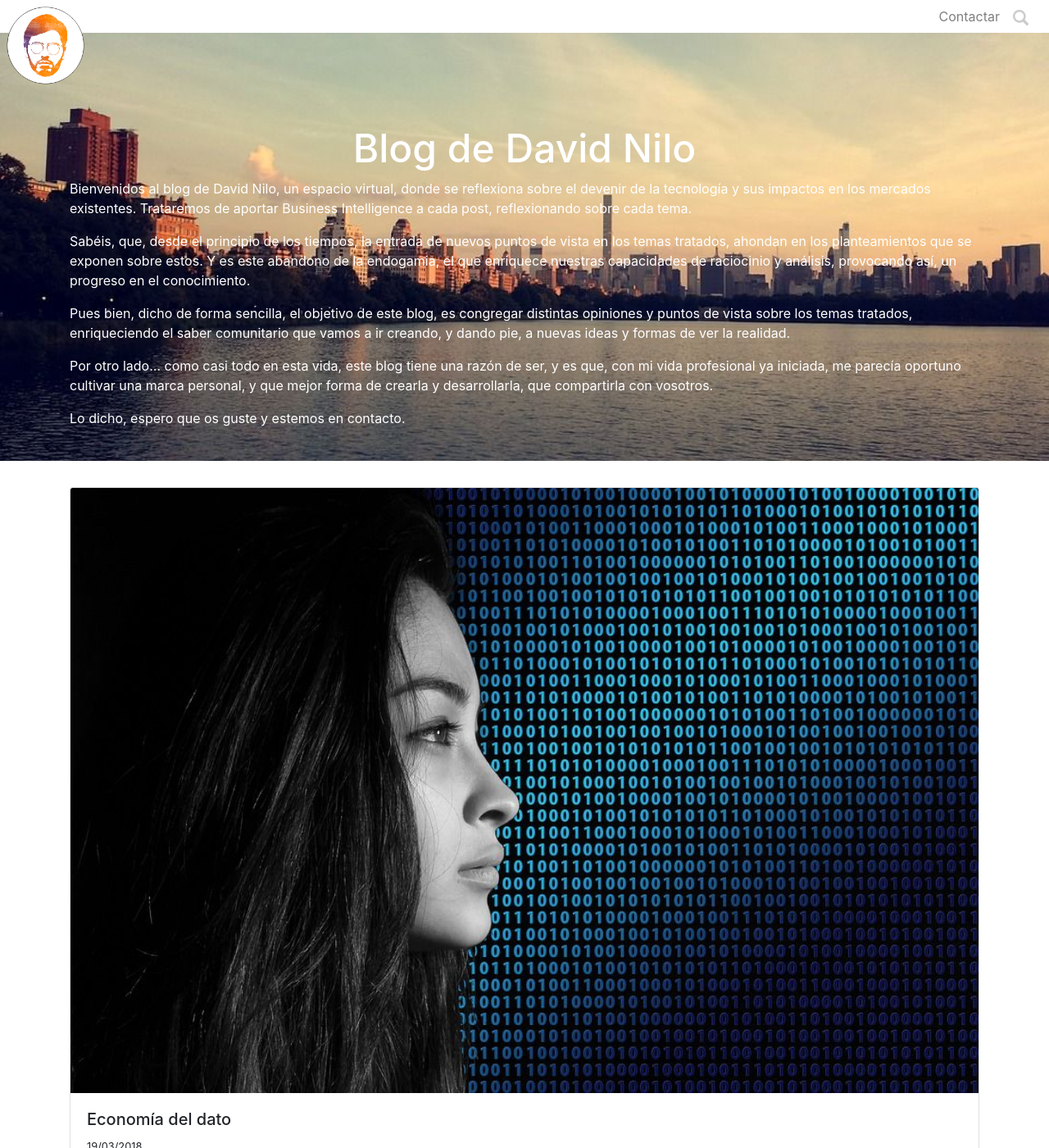
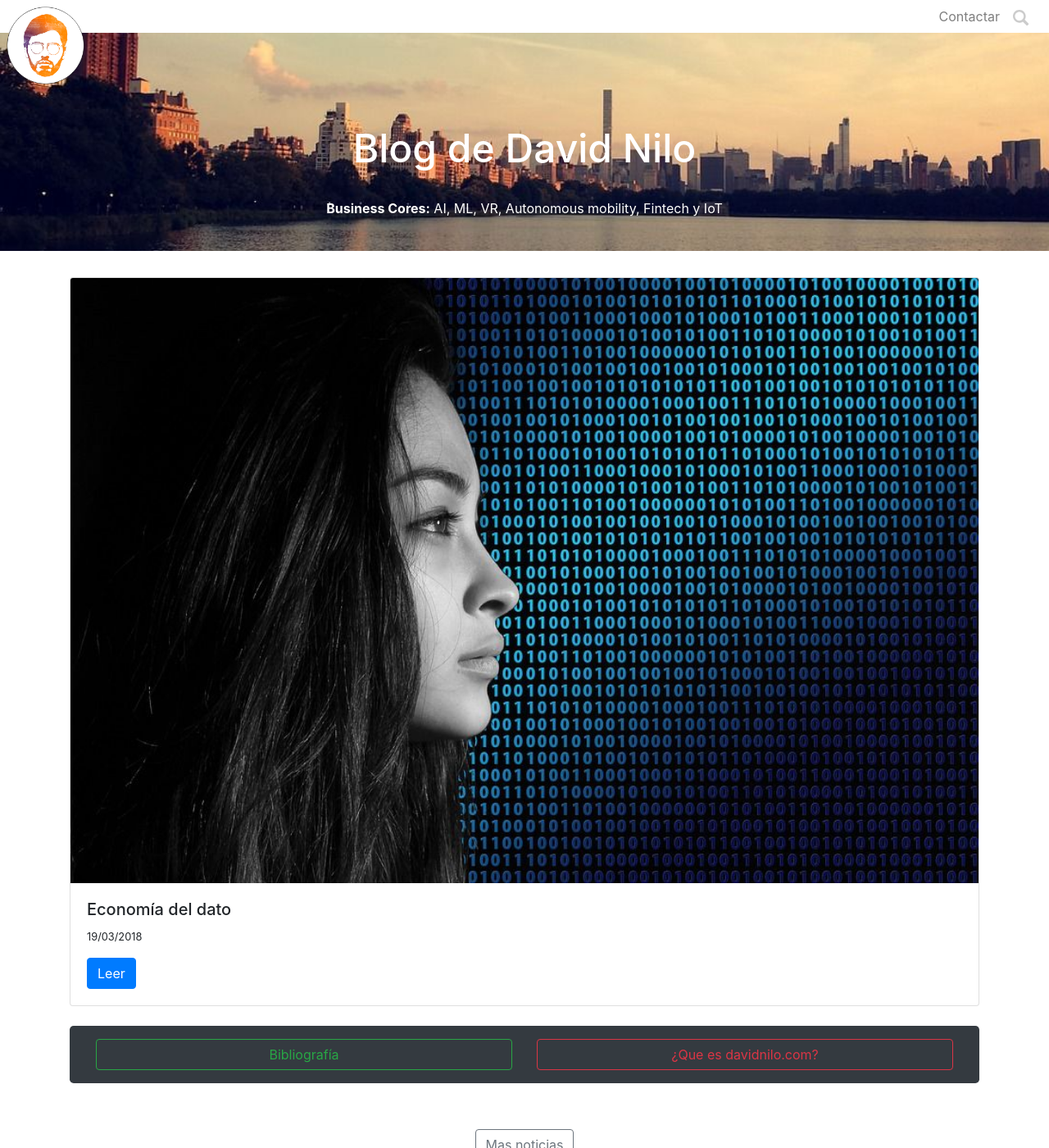
Before and after one commit to davidnilo94/davidnilo94.github.io, a Jekyll site: the page built from index.html, in a window 1280 px wide and 1400 px high. Shown: the whole window at 82% size. Built offline with Jekyll 4.4.1, drawn with Linux system fonts in a browser that asks for light colours; nearby versions of some CDN libraries.

Commit message:
redes sociales

```diff
--- a/_includes/js.html
+++ b/_includes/js.html
@@ -1,5 +1,5 @@
 <!-- Go to www.addthis.com/dashboard to customize your tools -->
-<script type="text/javascript" src="//s7.addthis.com/js/300/addthis_widget.js#pubid=ra-5a984dbf869ad199"></script>
+<script type="text/javascript" src="//s7.addthis.com/js/300/addthis_widget.js#pubid=ra-5aafbb018f9169b9"></script>
 <link rel="stylesheet" href="{{site.url}}{{site.baseurl}}/assets/css/main.css">
 <!-- jQuery first, then Popper.js, then Bootstrap JS -->
 <script src="https://code.jquery.com/jquery-3.2.1.slim.min.js" integrity="sha384-KJ3o2DKtIkvYIK3UENzmM7KCkRr/rE9/Qpg6aAZGJwFDMVNA/GpGFF93hXpG5KkN" crossorigin="anonymous"></script>
--- a/_includes/navbar.html
+++ b/_includes/navbar.html
@@ -6,7 +6,7 @@
   </div>
   <nav class="navbar navbar-expand navbar-light pl-2 py-0">
     <div class="navbar-nav mr-auto pb-2">
-        <!--<div class="addthis_inline_follow_toolbox"></div>-->
+      <div class="addthis_inline_follow_toolbox"></div>
     </div>
     <div class="navbar-nav ml-auto">
       <a class="nav-item nav-link" href="{{site.url}}{{site.baseurl}}/contactar/">Contactar</a>
--- a/_layouts/home.html
+++ b/_layouts/home.html
@@ -6,11 +6,8 @@ layout: default
     <br>
     <br>
     <h1 class="text-center" id="titulo">{{site.description}}</h1>
-    <p class="text-white">Bienvenidos al blog de David Nilo, un espacio virtual, donde se reflexiona sobre el devenir de la tecnología y sus impactos en los mercados existentes. Trataremos de aportar Business Intelligence a cada post, reflexionando sobre cada tema.</p>
-    <p class="text-white">Sabéis, que, desde el principio de los tiempos, la entrada de nuevos puntos de vista en los temas tratados, ahondan en los planteamientos que se exponen sobre estos. Y es este abandono de la endogamia, el que enriquece nuestras capacidades de raciocinio y análisis, provocando así, un progreso en el conocimiento.</p>
-    <p class="text-white">Pues bien, dicho de forma sencilla, el objetivo de este blog, es congregar distintas opiniones y puntos de vista sobre los temas tratados, enriqueciendo el saber comunitario que vamos a ir creando, y dando pie, a nuevas ideas y formas de ver la realidad.</p>
-    <p class="text-white">Por otro lado… como casi todo en esta vida, este blog tiene una razón de ser, y es que, con mi vida profesional ya iniciada, me parecía oportuno cultivar una marca personal, y que mejor forma de crearla y desarrollarla, que compartirla con vosotros.</p>
-    <p class="text-white">Lo dicho, espero que os guste y estemos en contacto.</p>
+    <br>
+    <p class="text-center text-white"><strong>Business Cores:</strong> AI, ML, VR, Autonomous mobility, Fintech y IoT</p>
   </div>
 </div>
 <div class="container">
@@ -22,15 +19,15 @@ layout: default
   <br>
   <div class="jumbotron bg-dark py-3">
     <div class="row">
-      <div class="col-12">
+      <div class="col-6">
         <a class="btn btn-block btn-outline-success" href="{{site.url}}{{site.baseurl}}/bibliografia/">
           Bibliografía
         </a>
       </div>
       <div class="col-6">
-          <!-- <a class="btn btn-block btn-outline-danger" href="{{site.url}}{{site.baseurl}}/Que-es-davidnilo.com/">
+        <a class="btn btn-block btn-outline-danger" href="{{site.url}}{{site.baseurl}}/que-es-davidnilo.com/">
           ¿Que es davidnilo.com?
-        </a> -->
+        </a>
       </div>
     </div>
   </div>
```
Also changed, not shown: _pages/Que-es-davidnilo.com.md (added, +15 -0 lines), _pages/bibliografía.md (+2 -0 lines).
